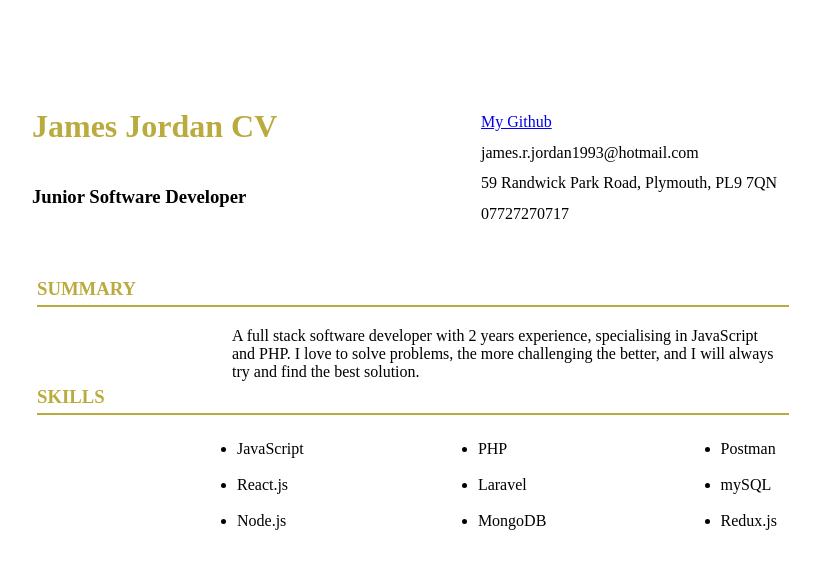
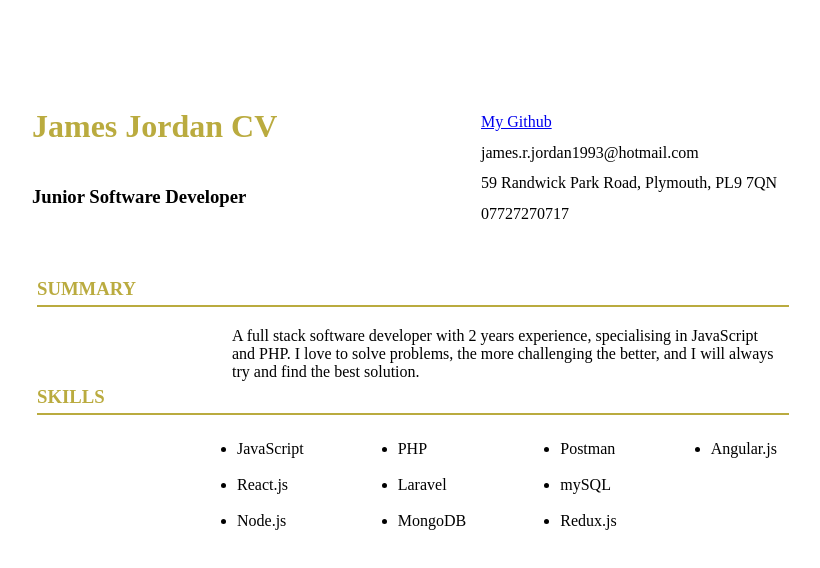
Before and after one commit to JRJ1993/myCV, an Angular app in the folder my-cv/: page / in a window 1280 px wide. Shown: the top 568 px of the page, without its empty margins (76-896 px from the left). Built offline with nearby package versions, Linux system fonts and the light colour scheme.

Commit message:
adds angular to list

```diff
--- a/my-cv/src/app/Components/skills/skills.component.ts
+++ b/my-cv/src/app/Components/skills/skills.component.ts
@@ -16,6 +16,7 @@ export class SkillsComponent {
     'MongoDB',
     'Postman',
     'mySQL',
-    'Redux.js'
+    'Redux.js',
+    'Angular.js'
   ]
 }
```
